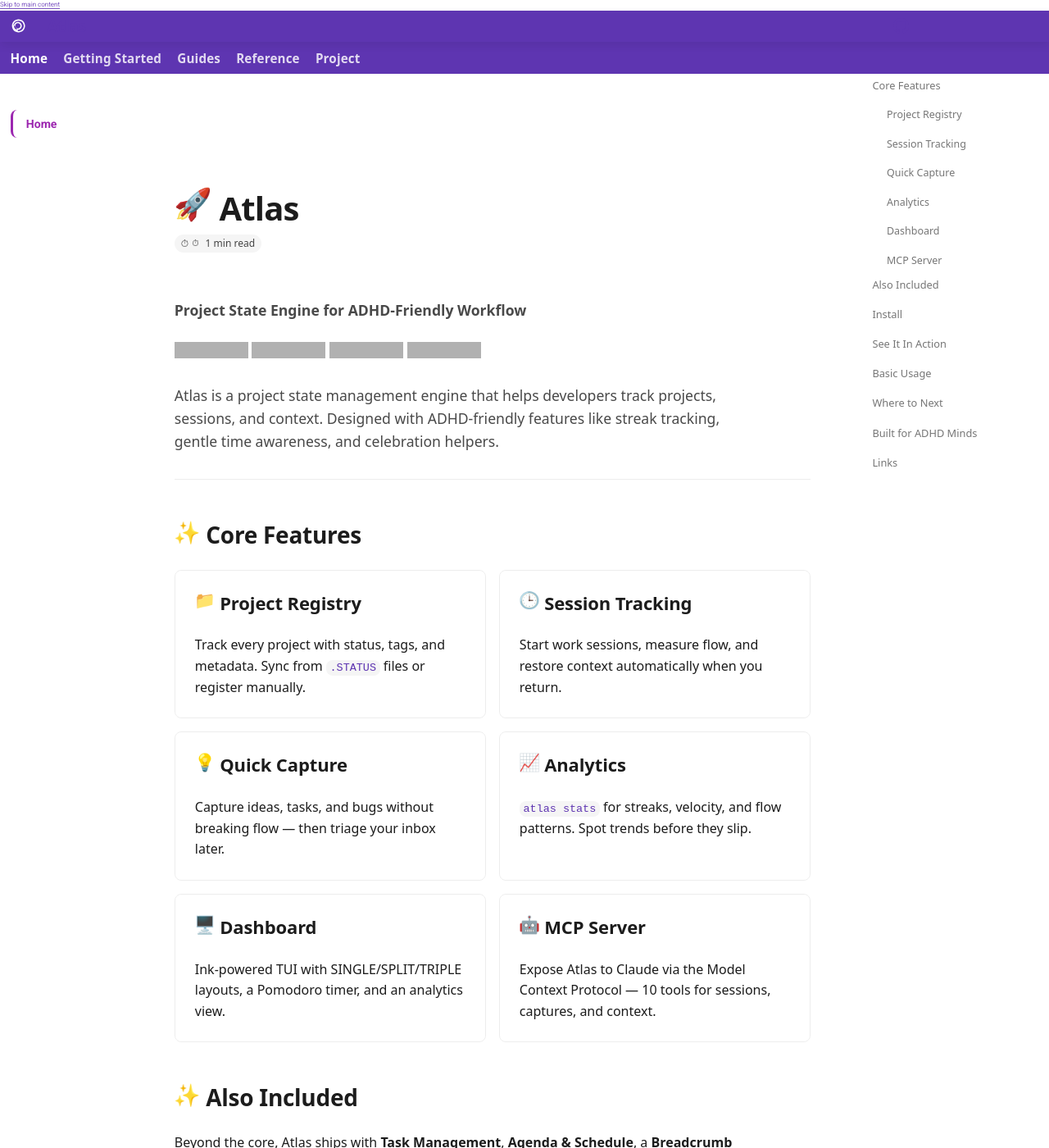
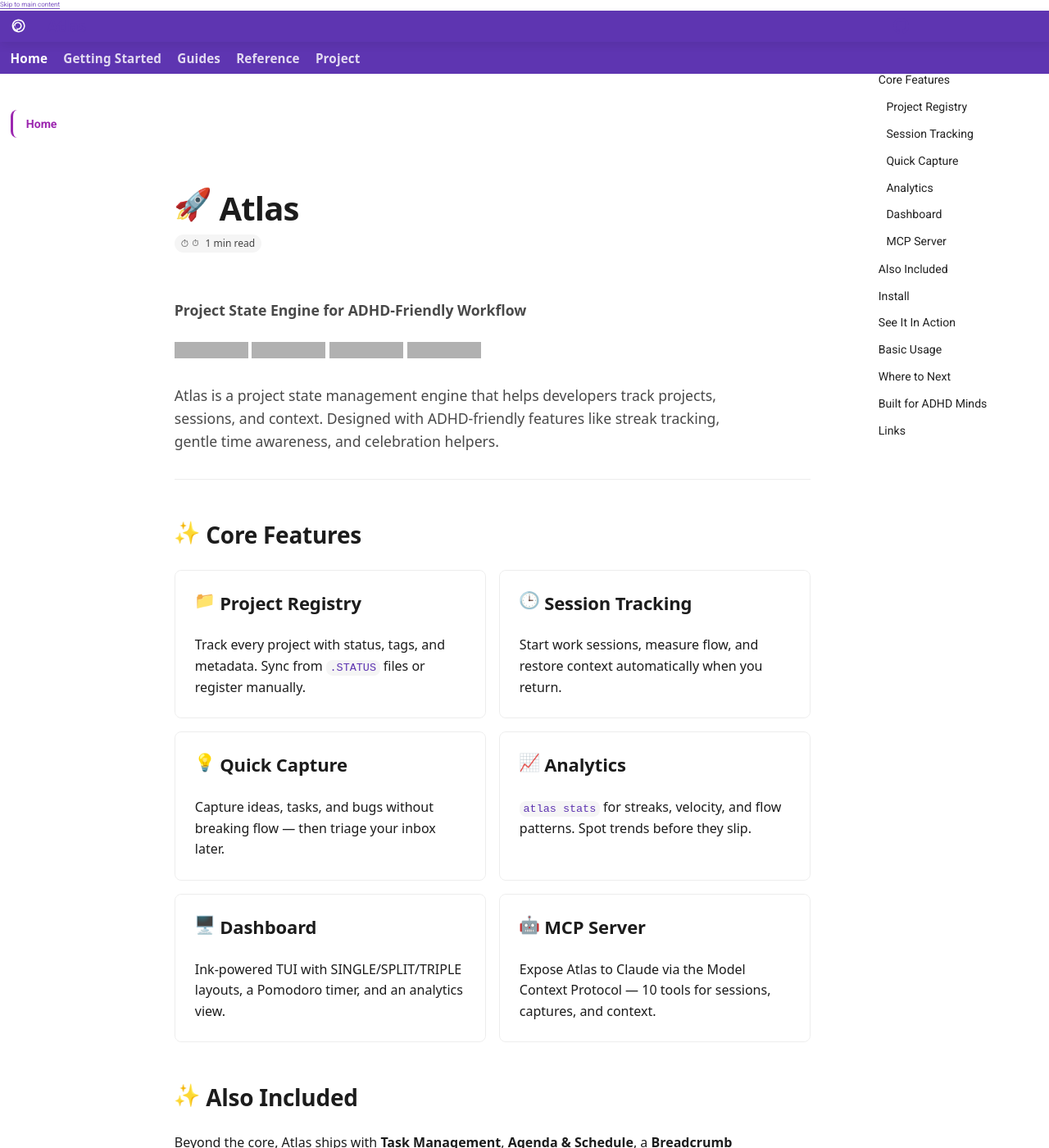
Before and after one commit to Data-Wise/atlas, an MkDocs documentation site: the page built from docs/index.md, in a window 1280 px wide and 1400 px high. Shown: the whole window at 82% size. Built offline with MkDocs 1.6.1 and Material for MkDocs 9.7.7, drawn with Linux system fonts in a browser that asks for light colours; emoji names are drawn with the system emoji font; some web fonts are replaced; comment, search, counter and statistics services are not loaded; grey boxes are pictures that could not be loaded.

Commit message:
docs: revert TOC to Material default look, condense spacing
Drop custom colors/fonts; keep only tighter margins, line-height,
and nested indent on top of Material's known TOC formatting.

```diff
--- a/docs/stylesheets/extra.css
+++ b/docs/stylesheets/extra.css
@@ -296,65 +296,27 @@
 }
 
 /* ── Right-Rail Table of Contents ──────────────────────────── */
-/* Material's native TOC (.md-nav--secondary), themed to match the
-   sidebar: quiet label, clear in-view state, brand purple used sparingly. */
+/* Use Material's known/default TOC formatting; only condense spacing
+   (no custom colors or fonts) so it reads as the standard TOC. */
 
 .md-nav--secondary .md-nav__title {
-  font-family: var(--atlas-font-ui);
-  font-size: 0.7rem;
-  font-weight: 700;
-  letter-spacing: 0.08em;
-  text-transform: uppercase;
-  color: var(--md-default-fg-color--light);
-  padding: 0.1rem 0 0.5rem;
-  margin-bottom: 0.5rem;
-  border-bottom: 1px solid var(--md-default-fg-color--lightest);
-}
-
-.md-nav--secondary .md-nav__list {
-  padding: 0;
+  margin-bottom: 0.3rem;
+  padding-bottom: 0.3rem;
 }
 
 .md-nav--secondary .md-nav__item {
-  margin: 0.18rem 0;
+  margin: 0.04rem 0;
 }
 
 .md-nav--secondary .md-nav__link {
-  font-family: var(--atlas-font-ui);
-  font-size: 0.8rem;
-  line-height: 1.45;
-  font-weight: 400;
-  color: var(--md-default-fg-color--light);
-  padding: 0.3rem 0.4rem 0.3rem 0.6rem;
-  border-radius: var(--atlas-radius);
-  border-left: 2px solid transparent;
-  transition: color 0.15s ease, background-color 0.15s ease, border-color 0.15s ease;
+  padding-top: 0.18rem;
+  padding-bottom: 0.18rem;
+  line-height: 1.3;
 }
 
-.md-nav--secondary .md-nav__link:hover {
-  color: var(--atlas-active);
-  background-color: var(--md-default-fg-color--lightest);
-}
-
-/* Current section in view (Material toggles --active on scroll) —
-   amber marks "you are here", echoing the active-tab underline. */
-.md-nav--secondary .md-nav__link--active,
-.md-nav--secondary .md-nav__item--active > .md-nav__link {
-  color: var(--atlas-accent);
-  font-weight: 600;
-  border-left-color: var(--atlas-accent);
-  background-color: rgba(255, 152, 0, 0.08);
-}
-
-/* Nested (sub-heading) entries — gentle indent */
+/* Nested (sub-heading) entries — tighter indent */
 .md-nav--secondary .md-nav__item .md-nav__item .md-nav__link {
-  padding-left: 1.1rem;
-  font-size: 0.78rem;
-}
-
-[data-md-color-scheme="slate"] .md-nav--secondary .md-nav__link--active,
-[data-md-color-scheme="slate"] .md-nav--secondary .md-nav__item--active > .md-nav__link {
-  background-color: rgba(255, 179, 71, 0.12);
+  padding-left: 1rem;
 }
 
 /* ── Header & Tabs — ADHD-Friendly, Readable ─────────────────── */
```
